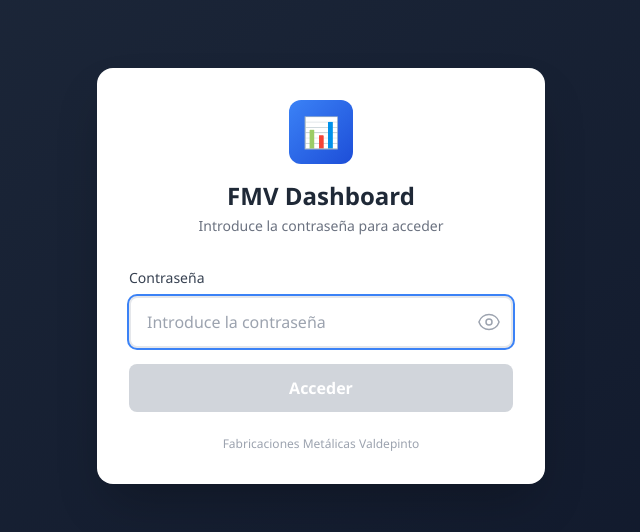
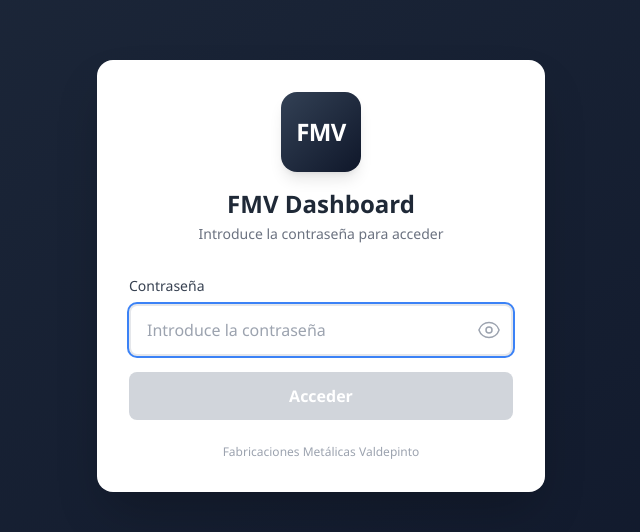
Before and after one commit to Tokenia-Studio/fmv-dashboard, a React (Vite) app: page / in a window 1280 px wide. Shown: the part 124-656 px from the top of the page, without its empty margins (319-959 px from the left). Built offline with nearby package versions, Linux system fonts and the light colour scheme.

Commit message:
Update login screen with FMV logo

```diff
--- a/src/components/Auth/LoginScreen.jsx
+++ b/src/components/Auth/LoginScreen.jsx
@@ -36,8 +36,8 @@ export default function LoginScreen({ onLogin }) {
       <div className="bg-white rounded-2xl shadow-2xl p-8 w-full max-w-md">
         {/* Logo */}
         <div className="text-center mb-8">
-          <div className="inline-flex items-center justify-center w-16 h-16 bg-gradient-to-br from-blue-500 to-blue-700 rounded-xl mb-4">
-            <span className="text-3xl">📊</span>
+          <div className="inline-flex items-center justify-center w-20 h-20 bg-gradient-to-br from-slate-700 to-slate-900 rounded-2xl mb-4 shadow-lg">
+            <span className="text-2xl font-bold text-white tracking-tight">FMV</span>
           </div>
           <h1 className="text-2xl font-bold text-gray-800">FMV Dashboard</h1>
           <p className="text-gray-500 text-sm mt-1">Introduce la contraseña para acceder</p>
```
